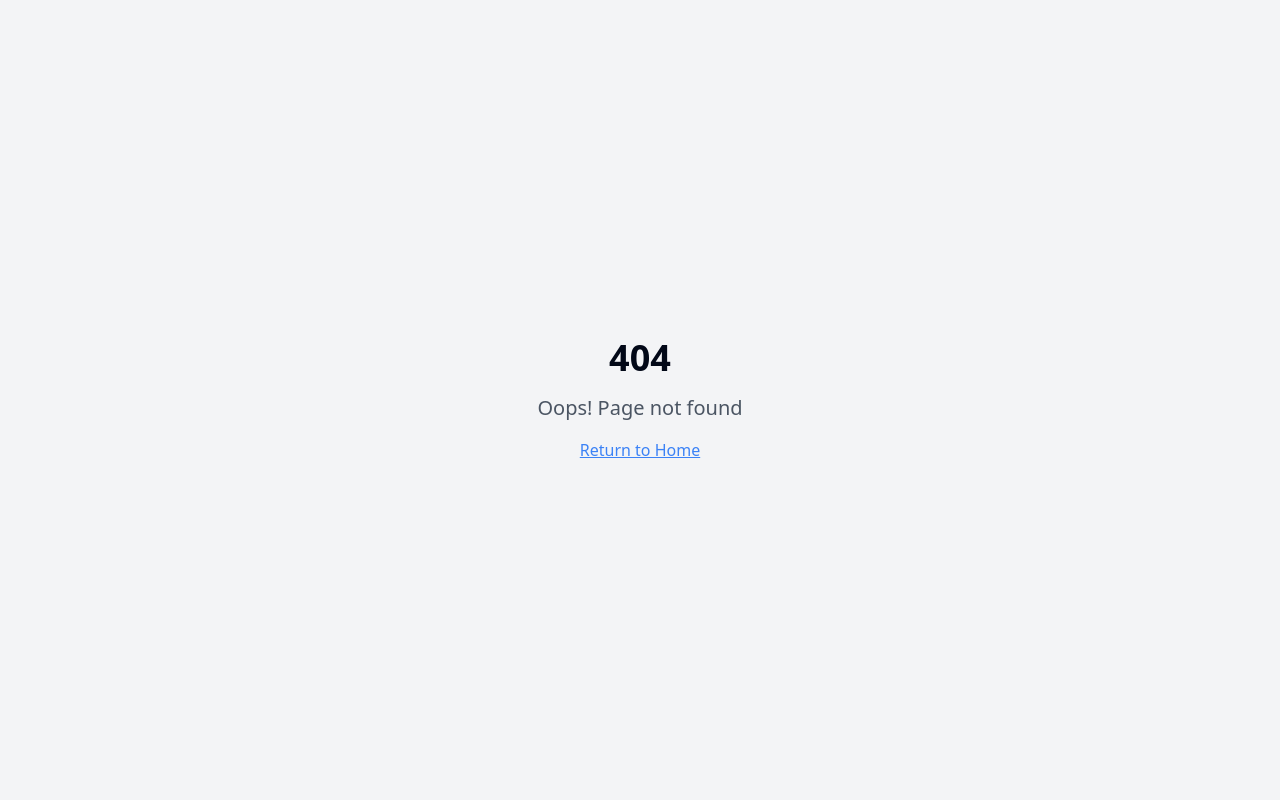
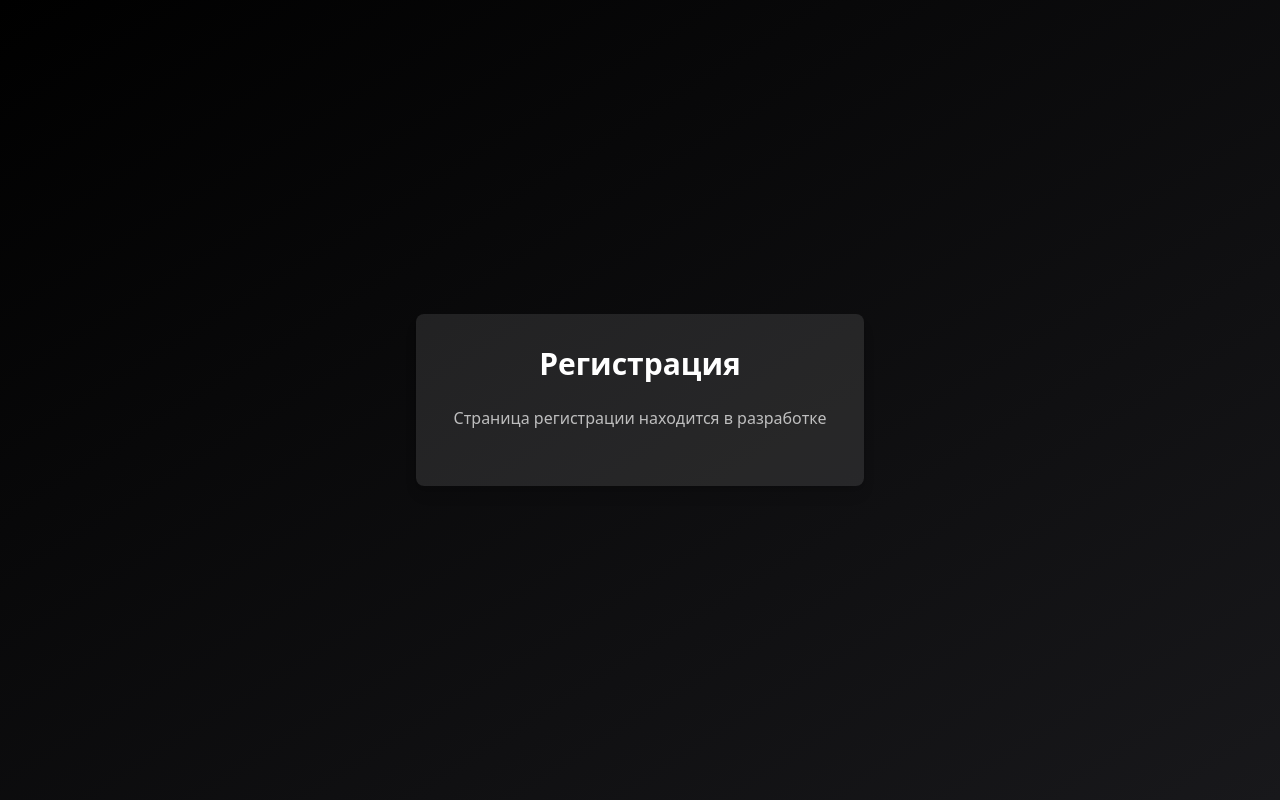
Before and after one commit to Strick45/figma-flow-compass, a React (Vite) app: page /register in a window 1280 px wide. Before the commit this address had no page. Built offline with nearby package versions, Linux system fonts and the light colour scheme.

Commit message:
Add registration button functionality
Implement navigation to the registration page on button click.

```diff
--- a/src/App.tsx
+++ b/src/App.tsx
@@ -1,3 +1,4 @@
+
 import { Toaster } from "@/components/ui/toaster";
 import { Toaster as Sonner } from "@/components/ui/sonner";
 import { TooltipProvider } from "@/components/ui/tooltip";
@@ -5,6 +6,7 @@ import { QueryClient, QueryClientProvider } from "@tanstack/react-query";
 import { BrowserRouter, Routes, Route } from "react-router-dom";
 import Index from "./pages/Index";
 import NotFound from "./pages/NotFound";
+import Register from "./pages/Register";
 
 const queryClient = new QueryClient();
 
@@ -16,6 +18,7 @@ const App = () => (
       <BrowserRouter>
         <Routes>
           <Route path="/" element={<Index />} />
+          <Route path="/register" element={<Register />} />
           {/* ADD ALL CUSTOM ROUTES ABOVE THE CATCH-ALL "*" ROUTE */}
           <Route path="*" element={<NotFound />} />
         </Routes>
--- a/src/pages/Index.tsx
+++ b/src/pages/Index.tsx
@@ -1,6 +1,7 @@
 import { Play, UserRoundPlus } from "lucide-react";
 import { Button } from "@/components/ui/button";
 import { cn } from "@/lib/utils";
+import { Link } from "react-router-dom";
 
 const Index = () => {
   return (
@@ -14,10 +15,12 @@ const Index = () => {
           <a href="#" className="text-white/80 hover:text-white">РЕСУРСЫ</a>
         </div>
         <div className="flex items-center gap-4">
-          <Button variant="outline" className="bg-white text-black hover:bg-white/90 border-white">
-            <UserRoundPlus className="mr-2 h-4 w-4" />
-            Регистрация
-          </Button>
+          <Link to="/register">
+            <Button variant="outline" className="bg-white text-black hover:bg-white/90 border-white">
+              <UserRoundPlus className="mr-2 h-4 w-4" />
+              Регистрация
+            </Button>
+          </Link>
           <Button variant="outline" className="bg-white text-black hover:bg-white/90 border-white">
             Проекты
           </Button>
--- /dev/null
+++ b/src/pages/Register.tsx
@@ -0,0 +1,16 @@
+
+import React from 'react';
+import { Button } from "@/components/ui/button";
+
+const Register = () => {
+  return (
+    <div className="min-h-screen bg-gradient-to-br from-black to-zinc-900 flex items-center justify-center">
+      <div className="bg-white/10 p-8 rounded-lg shadow-lg w-full max-w-md">
+        <h1 className="text-3xl font-bold text-white mb-6 text-center">Регистрация</h1>
+        <p className="text-white/70 text-center mb-6">Страница регистрации находится в разработке</p>
+      </div>
+    </div>
+  );
+};
+
+export default Register;
```
